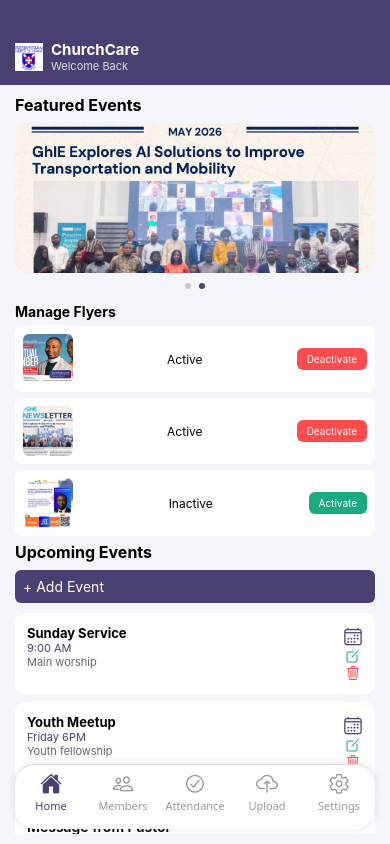
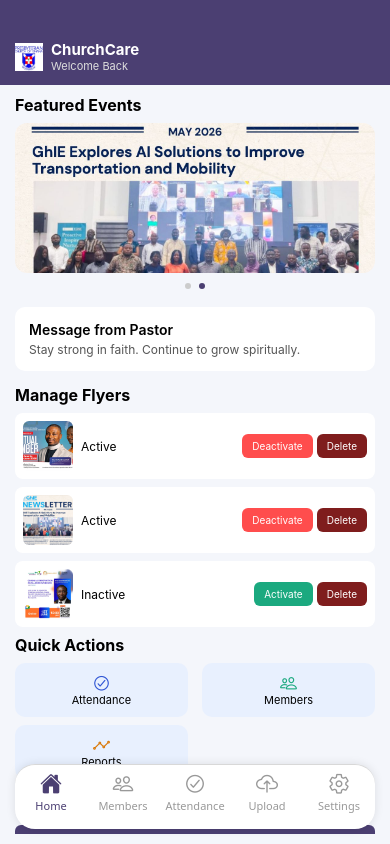
Before and after one commit to akowuahyeb-del/churchCareFinal, a React Native app: screen /Home in a window 390 px wide. Built offline with nearby package versions, Linux system fonts and the light colour scheme.

Commit message:
Member Screen working againn

```diff
--- a/screens/HomeScreen.js
+++ b/screens/HomeScreen.js
@@ -24,7 +24,7 @@ export default function HomeScreen() {
   const [activeIndex, setActiveIndex] = useState(0);
   const [selectedImage, setSelectedImage] = useState(null);
 
-  /* ✅ FLYERS */
+  /* FLYERS */
   const [flyers, setFlyers] = useState([
     { id: "1", image: require("../assets/flyer1.jpg"), active: true },
     { id: "2", image: require("../assets/flyer2.jpg"), active: true },
@@ -33,7 +33,17 @@ export default function HomeScreen() {
 
   const activeFlyers = flyers.filter(f => f.active);
 
-  /* ✅ EVENTS */
+  /* FLYER DELETE */
+  const [flyerToDelete, setFlyerToDelete] = useState(null);
+  const [deleteFlyerModalVisible, setDeleteFlyerModalVisible] = useState(false);
+
+  const confirmDeleteFlyer = () => {
+    setFlyers(prev => prev.filter(f => f.id !== flyerToDelete.id));
+    setDeleteFlyerModalVisible(false);
+    setFlyerToDelete(null);
+  };
+
+  /* EVENTS */
   const [events, setEvents] = useState([
     { id: "1", title: "Sunday Service", date: "9:00 AM", desc: "Main worship", active: true },
     { id: "2", title: "Youth Meetup", date: "Friday 6PM", desc: "Youth fellowship", active: true }
@@ -41,7 +51,7 @@ export default function HomeScreen() {
 
   const activeEvents = events.filter(e => e.active);
 
-  /* ✅ STATES */
+  /* STATES */
   const [createModalVisible, setCreateModalVisible] = useState(false);
   const [editModalVisible, setEditModalVisible] = useState(false);
   const [deleteModalVisible, setDeleteModalVisible] = useState(false);
@@ -57,9 +67,10 @@ export default function HomeScreen() {
   const [editDate, setEditDate] = useState("");
   const [editDesc, setEditDesc] = useState("");
 
-  /* ✅ FUNCTIONS */
+  /* FUNCTIONS */
 
   const createEvent = () => {
+    if (!newTitle.trim()) return;
     const newEvent = {
       id: Date.now().toString(),
       title: newTitle,
@@ -67,7 +78,6 @@ export default function HomeScreen() {
       desc: newDesc,
       active: true
     };
-
     setEvents(prev => [newEvent, ...prev]);
     setCreateModalVisible(false);
     setNewTitle(""); setNewDate(""); setNewDesc("");
@@ -102,35 +112,29 @@ export default function HomeScreen() {
     setDeleteModalVisible(false);
   };
 
-  /* ✅ AUTO SLIDE */
+  /* AUTO SLIDE */
   useEffect(() => {
     if (activeFlyers.length === 0) return;
 
     const interval = setInterval(() => {
-
-      currentIndex.current =
-        (currentIndex.current + 1) % activeFlyers.length;
-
+      currentIndex.current = (currentIndex.current + 1) % activeFlyers.length;
       setActiveIndex(currentIndex.current);
-
       scrollRef.current?.scrollTo({
         x: currentIndex.current * (screenWidth - 30),
         animated: true
       });
-
     }, 3000);
 
     return () => clearInterval(interval);
-
   }, [flyers]);
 
   return (
     <View style={{ flex: 1, backgroundColor: "#f4f6fb", paddingBottom: 10 }}>
 
-      {/* ✅ HEADER */}
+      {/* HEADER */}
       <View style={styles.header}>
         <View style={styles.headerRow}>
-          <Image source={require("../assets/logo.png")} style={styles.logo}/>
+          <Image source={require("../assets/logo.png")} style={styles.logo} />
           <View>
             <Text style={styles.headerTitle}>ChurchCare</Text>
             <Text style={styles.headerSub}>Welcome Back</Text>
@@ -140,7 +144,7 @@ export default function HomeScreen() {
 
       <ScrollView showsVerticalScrollIndicator={false} contentContainerStyle={{ paddingBottom: 120 }}>
 
-        {/* ✅ CAROUSEL */}
+        {/* 1 — CAROUSEL */}
         <View style={styles.carouselWrapper}>
           <Text style={styles.sectionTitle}>Featured Events</Text>
 
@@ -149,65 +153,92 @@ export default function HomeScreen() {
               <TouchableOpacity key={item.id}
                 onPress={() => setSelectedImage(item.image)}
                 style={{ width: screenWidth - 30, marginRight: 10 }}>
-                <Image source={item.image} style={styles.carouselImage}/>
+                <Image source={item.image} style={styles.carouselImage} />
               </TouchableOpacity>
             ))}
           </ScrollView>
 
           <View style={styles.dotsContainer}>
             {activeFlyers.map((_, index) => (
-              <View
-                key={index}
-                style={[
-                  styles.dot,
-                  activeIndex === index && styles.activeDot
-                ]}
-              />
+              <View key={index} style={[styles.dot, activeIndex === index && styles.activeDot]} />
             ))}
           </View>
         </View>
 
-        {/* ✅ MANAGE FLYERS */}
+        {/* 2 — MESSAGE FROM PASTOR */}
+        <View style={styles.messageCard}>
+          <Text style={styles.messageTitle}>Message from Pastor</Text>
+          <Text style={styles.messageText}>
+            Stay strong in faith. Continue to grow spiritually.
+          </Text>
+        </View>
+
+        {/* 3 — MANAGE FLYERS */}
         <View style={styles.adminPanel}>
           <Text style={styles.adminTitle}>Manage Flyers</Text>
 
           {flyers.map(item => (
             <View key={item.id} style={styles.adminRow}>
-              <Image source={item.image} style={styles.adminImage}/>
+              <Image source={item.image} style={styles.adminImage} />
 
               <Text style={styles.statusText}>
                 {item.active ? "Active" : "Inactive"}
               </Text>
 
+              {/* Toggle Active/Inactive */}
               <TouchableOpacity
-                style={[
-                  styles.adminBtn,
-                  { backgroundColor: item.active ? "#ff4d4d" : "#1BA97F" }
-                ]}
-                onPress={() => {
+                style={[styles.adminBtn, { backgroundColor: item.active ? "#ff4d4d" : "#1BA97F" }]}
+                onPress={() =>
                   setFlyers(prev =>
-                    prev.map(f =>
-                      f.id === item.id
-                        ? { ...f, active: !f.active }
-                        : f
-                    )
-                  );
-                }}
+                    prev.map(f => f.id === item.id ? { ...f, active: !f.active } : f)
+                  )
+                }
               >
                 <Text style={styles.adminBtnText}>
                   {item.active ? "Deactivate" : "Activate"}
                 </Text>
               </TouchableOpacity>
+
+              {/* Delete Flyer */}
+              <TouchableOpacity
+                style={[styles.adminBtn, { backgroundColor: "#7f1d1d", marginLeft: 4 }]}
+                onPress={() => {
+                  setFlyerToDelete(item);
+                  setDeleteFlyerModalVisible(true);
+                }}
+              >
+                <Text style={styles.adminBtnText}>Delete</Text>
+              </TouchableOpacity>
             </View>
           ))}
         </View>
 
-        {/* ✅ EVENTS */}
-        <View style={{ paddingHorizontal: 15 }}>
+        {/* 4 — QUICK ACTIONS */}
+        <Text style={[styles.sectionTitle, { paddingHorizontal: 15 }]}>Quick Actions</Text>
+
+        <View style={styles.quickGrid}>
+          <TouchableOpacity style={styles.quickCard}>
+            <Ionicons name="checkmark-circle-outline" size={18} color="#2F55D4" />
+            <Text style={styles.quickText}>Attendance</Text>
+          </TouchableOpacity>
+
+          <TouchableOpacity style={styles.quickCard}>
+            <Ionicons name="people-outline" size={18} color="#1BA97F" />
+            <Text style={styles.quickText}>Members</Text>
+          </TouchableOpacity>
+
+          <TouchableOpacity style={styles.quickCard}>
+            <Ionicons name="analytics-outline" size={18} color="#D97706" />
+            <Text style={styles.quickText}>Reports</Text>
+          </TouchableOpacity>
+        </View>
+
+        {/* 5 — UPCOMING EVENTS */}
+        <View style={{ paddingHorizontal: 15, marginTop: 10 }}>
           <Text style={styles.sectionTitle}>Upcoming Events</Text>
 
           <TouchableOpacity style={styles.addBtn} onPress={() => setCreateModalVisible(true)}>
-            <Text style={{ color:"#fff" }}>+ Add Event</Text>
+            <Text style={{ color: "#fff" }}>+ Add Event</Text>
           </TouchableOpacity>
 
           {activeEvents.map(event => (
@@ -218,105 +249,108 @@ export default function HomeScreen() {
                 <Text style={styles.eventDesc}>{event.desc}</Text>
               </View>
 
-              <View style={{ alignItems:"center" }}>
-                <Ionicons name="calendar-outline" size={20} color="#4B3F72"/>
+              <View style={{ alignItems: "center", gap: 6 }}>
+                <Ionicons name="calendar-outline" size={20} color="#4B3F72" />
 
-                {/* ✅ FIXED EDIT */}
                 <TouchableOpacity onPress={() => editEvent(event)}>
-                  <Ionicons name="create-outline" size={16} color="#1BA97F"/>
+                  <Ionicons name="create-outline" size={20} color="#1BA97F" />
                 </TouchableOpacity>
 
-                {/* ✅ FIXED DELETE */}
                 <TouchableOpacity onPress={() => deleteEvent(event)}>
-                  <Ionicons name="trash-outline" size={16} color="#ff4d4d"/>
+                  <Ionicons name="trash-outline" size={20} color="#ff4d4d" />
                 </TouchableOpacity>
               </View>
             </View>
           ))}
         </View>
 
-        {/* ✅ MESSAGE */}
-        <View style={styles.messageCard}>
-          <Text style={styles.messageTitle}>Message from Pastor</Text>
-          <Text style={styles.messageText}>
-            Stay strong in faith. Continue to grow spiritually.
-          </Text>
-        </View>
-
-        {/* ✅ QUICK ACTIONS */}
-        <Text style={[styles.sectionTitle,{paddingHorizontal:15}]}>Quick Actions</Text>
-
-        <View style={styles.quickGrid}>
-          <TouchableOpacity style={styles.quickCard}>
-            <Ionicons name="checkmark-circle-outline" size={18} color="#2F55D4"/>
-            <Text style={styles.quickText}>Attendance</Text>
-          </TouchableOpacity>
-
-          <TouchableOpacity style={styles.quickCard}>
-            <Ionicons name="people-outline" size={18} color="#1BA97F"/>
-            <Text style={styles.quickText}>Members</Text>
-          </TouchableOpacity>
-
-          <TouchableOpacity style={styles.quickCard}>
-            <Ionicons name="analytics-outline" size={18} color="#D97706"/>
-            <Text style={styles.quickText}>Reports</Text>
-          </TouchableOpacity>
-        </View>
-
       </ScrollView>
 
-      {/* ✅ CREATE MODAL */}
-      <Modal visible={createModalVisible} transparent>
+      {/* CREATE EVENT MODAL */}
+      <Modal visible={createModalVisible} transparent animationType="fade">
         <View style={styles.modalWrap}>
           <View style={styles.modalBox}>
-            <Text>Create Event</Text>
-            <TextInput style={styles.input} placeholder="Title" value={newTitle} onChangeText={setNewTitle}/>
-            <TextInput style={styles.input} placeholder="Date" value={newDate} onChangeText={setNewDate}/>
-            <TextInput style={styles.input} placeholder="Description" value={newDesc} onChangeText={setNewDesc}/>
+            <Text style={styles.modalTitle}>Create Event</Text>
+            <TextInput style={styles.input} placeholder="Title" value={newTitle} onChangeText={setNewTitle} />
+            <TextInput style={styles.input} placeholder="Date / Time" value={newDate} onChangeText={setNewDate} />
+            <TextInput style={styles.input} placeholder="Description" value={newDesc} onChangeText={setNewDesc} />
             <TouchableOpacity style={styles.modalBtn} onPress={createEvent}>
-              <Text style={{color:"#fff"}}>Create</Text>
+              <Text style={{ color: "#fff" }}>Create</Text>
             </TouchableOpacity>
-          </View>
-        </View>
-      </Modal>
-
-      {/* ✅ EDIT MODAL */}
-      <Modal visible={editModalVisible} transparent>
-        <View style={styles.modalWrap}>
-          <View style={styles.modalBox}>
-            <Text>Edit Event</Text>
-            <TextInput style={styles.input} value={editTitle} onChangeText={setEditTitle}/>
-            <TextInput style={styles.input} value={editDate} onChangeText={setEditDate}/>
-            <TextInput style={styles.input} value={editDesc} onChangeText={setEditDesc}/>
-            <TouchableOpacity style={styles.modalBtn} onPress={saveEdit}>
-              <Text style={{color:"#fff"}}>Save</Text>
-            </TouchableOpacity>
-          </View>
-        </View>
-      </Modal>
-
-      {/* ✅ DELETE MODAL */}
-      <Modal visible={deleteModalVisible} transparent>
-        <View style={styles.modalWrap}>
-          <View style={styles.modalBox}>
-            <Text>Delete this event?</Text>
-
-            <TouchableOpacity style={[styles.modalBtn,{backgroundColor:"#ff4d4d"}]} onPress={confirmDelete}>
-              <Text style={{ color:"#fff" }}>Delete</Text>
-            </TouchableOpacity>
-
-            <TouchableOpacity style={[styles.modalBtn,{backgroundColor:"#ccc"}]} onPress={() => setDeleteModalVisible(false)}>
+            <TouchableOpacity style={[styles.modalBtn, { backgroundColor: "#ccc", marginTop: 6 }]}
+              onPress={() => setCreateModalVisible(false)}>
               <Text>Cancel</Text>
             </TouchableOpacity>
           </View>
         </View>
       </Modal>
 
-      {/* ✅ IMAGE MODAL */}
-      <Modal visible={!!selectedImage} transparent>
+      {/* EDIT EVENT MODAL */}
+      <Modal visible={editModalVisible} transparent animationType="fade">
+        <View style={styles.modalWrap}>
+          <View style={styles.modalBox}>
+            <Text style={styles.modalTitle}>Edit Event</Text>
+            <TextInput style={styles.input} placeholder="Title" value={editTitle} onChangeText={setEditTitle} />
+            <TextInput style={styles.input} placeholder="Date / Time" value={editDate} onChangeText={setEditDate} />
+            <TextInput style={styles.input} placeholder="Description" value={editDesc} onChangeText={setEditDesc} />
+            <TouchableOpacity style={styles.modalBtn} onPress={saveEdit}>
+              <Text style={{ color: "#fff" }}>Save Changes</Text>
+            </TouchableOpacity>
+            <TouchableOpacity style={[styles.modalBtn, { backgroundColor: "#ccc", marginTop: 6 }]}
+              onPress={() => setEditModalVisible(false)}>
+              <Text>Cancel</Text>
+            </TouchableOpacity>
+          </View>
+        </View>
+      </Modal>
+
+      {/* DELETE EVENT MODAL */}
+      <Modal visible={deleteModalVisible} transparent animationType="fade">
+        <View style={styles.modalWrap}>
+          <View style={styles.modalBox}>
+            <Text style={styles.modalTitle}>Delete Event?</Text>
+            <Text style={{ color: "#666", marginBottom: 14, textAlign: "center" }}>
+              "{eventToDelete?.title}" will be permanently removed.
+            </Text>
+            <TouchableOpacity style={[styles.modalBtn, { backgroundColor: "#ff4d4d" }]} onPress={confirmDelete}>
+              <Text style={{ color: "#fff" }}>Yes, Delete</Text>
+            </TouchableOpacity>
+            <TouchableOpacity style={[styles.modalBtn, { backgroundColor: "#ccc", marginTop: 6 }]}
+              onPress={() => setDeleteModalVisible(false)}>
+              <Text>Cancel</Text>
+            </TouchableOpacity>
+          </View>
+        </View>
+      </Modal>
+
+      {/* DELETE FLYER MODAL */}
+      <Modal visible={deleteFlyerModalVisible} transparent animationType="fade">
+        <View style={styles.modalWrap}>
+          <View style={styles.modalBox}>
+            <Text style={styles.modalTitle}>Delete Flyer?</Text>
+            <Text style={{ color: "#666", marginBottom: 14, textAlign: "center" }}>
+              This flyer will be permanently removed from the list.
+            </Text>
+            {flyerToDelete && (
+              <Image source={flyerToDelete.image} style={styles.flyerPreview} />
+            )}
+            <TouchableOpacity style={[styles.modalBtn, { backgroundColor: "#ff4d4d", marginTop: 12 }]}
+              onPress={confirmDeleteFlyer}>
+              <Text style={{ color: "#fff" }}>Yes, Delete</Text>
+            </TouchableOpacity>
+            <TouchableOpacity style={[styles.modalBtn, { backgroundColor: "#ccc", marginTop: 6 }]}
+              onPress={() => setDeleteFlyerModalVisible(false)}>
+              <Text>Cancel</Text>
+            </TouchableOpacity>
+          </View>
+        </View>
+      </Modal>
+
+      {/* IMAGE FULLSCREEN MODAL */}
+      <Modal visible={!!selectedImage} transparent animationType="fade">
         <View style={styles.modalWrap}>
           <Pressable onPress={() => setSelectedImage(null)}>
-            <Image source={selectedImage} style={styles.fullImage}/>
+            <Image source={selectedImage} style={styles.fullImage} />
           </Pressable>
         </View>
       </Modal>
@@ -325,51 +359,51 @@ export default function HomeScreen() {
   );
 }
 
-/* ✅ STYLES (UNCHANGED) */
 const styles = StyleSheet.create({
-  header:{backgroundColor:"#4B3F72",paddingTop:40,paddingBottom:12,paddingHorizontal:15},
-  headerRow:{flexDirection:"row",alignItems:"center"},
-  logo:{width:28,height:28,marginRight:8},
-  headerTitle:{color:"#fff",fontSize:15,fontWeight:"700"},
-  headerSub:{color:"#ddd",fontSize:11},
+  header: { backgroundColor: "#4B3F72", paddingTop: 40, paddingBottom: 12, paddingHorizontal: 15 },
+  headerRow: { flexDirection: "row", alignItems: "center" },
+  logo: { width: 28, height: 28, marginRight: 8 },
+  headerTitle: { color: "#fff", fontSize: 15, fontWeight: "700" },
+  headerSub: { color: "#ddd", fontSize: 11 },
 
-  carouselWrapper:{marginTop:10,paddingHorizontal:15},
-  carouselImage:{width:"100%",height:150,borderRadius:12},
-  dotsContainer:{flexDirection:"row",justifyContent:"center",marginTop:6},
-  dot:{width:6,height:6,backgroundColor:"#ccc",margin:4,borderRadius:3},
-  activeDot:{backgroundColor:"#4B3F72"},
+  carouselWrapper: { marginTop: 10, paddingHorizontal: 15 },
+  carouselImage: { width: "100%", height: 150, borderRadius: 12 },
+  dotsContainer: { flexDirection: "row", justifyContent: "center", marginTop: 6 },
+  dot: { width: 6, height: 6, backgroundColor: "#ccc", margin: 4, borderRadius: 3 },
+  activeDot: { backgroundColor: "#4B3F72" },
 
-  adminPanel:{paddingHorizontal:15,marginTop:10},
-  adminTitle:{fontWeight:"700",marginBottom:6},
-  adminRow:{flexDirection:"row",alignItems:"center",justifyContent:"space-between",marginBottom:6,backgroundColor:"#fff",padding:8,borderRadius:8},
-  adminImage:{width:50,height:50,borderRadius:6},
-  statusText:{fontSize:12},
+  messageCard: { backgroundColor: "#fff", marginHorizontal: 15, marginTop: 14, padding: 14, borderRadius: 10 },
+  messageTitle: { fontWeight: "600", marginBottom: 4 },
+  messageText: { fontSize: 12, color: "#555" },
 
-  adminBtn:{paddingHorizontal:10,paddingVertical:5,borderRadius:6},
-  adminBtnText:{color:"#fff",fontSize:10},
+  adminPanel: { paddingHorizontal: 15, marginTop: 14 },
+  adminTitle: { fontWeight: "700", marginBottom: 8, fontSize: 16 },
+  adminRow: { flexDirection: "row", alignItems: "center", justifyContent: "space-between", marginBottom: 8, backgroundColor: "#fff", padding: 8, borderRadius: 8 },
+  adminImage: { width: 50, height: 50, borderRadius: 6 },
+  statusText: { fontSize: 12, flex: 1, marginLeft: 8 },
+  adminBtn: { paddingHorizontal: 10, paddingVertical: 6, borderRadius: 6 },
+  adminBtnText: { color: "#fff", fontSize: 10 },
 
-  sectionTitle:{fontSize:16,fontWeight:"700",marginBottom:8},
+  sectionTitle: { fontSize: 16, fontWeight: "700", marginBottom: 8 },
 
-  eventCard:{flexDirection:"row",backgroundColor:"#fff",padding:12,borderRadius:10,marginBottom:8},
+  quickGrid: { flexDirection: "row", flexWrap: "wrap", justifyContent: "space-between", paddingHorizontal: 15 },
+  quickCard: { width: "48%", padding: 10, backgroundColor: "#E8F0FE", borderRadius: 10, marginBottom: 8, alignItems: "center" },
+  quickText: { fontSize: 11 },
 
-  eventTitle:{fontWeight:"700",fontSize:13},
-  eventDate:{fontSize:11,color:"#4B3F72"},
-  eventDesc:{fontSize:11,color:"#666"},
+  eventCard: { flexDirection: "row", backgroundColor: "#fff", padding: 12, borderRadius: 10, marginBottom: 8 },
+  eventTitle: { fontWeight: "700", fontSize: 13 },
+  eventDate: { fontSize: 11, color: "#4B3F72" },
+  eventDesc: { fontSize: 11, color: "#666" },
 
-  messageCard:{backgroundColor:"#fff",margin:15,padding:12,borderRadius:10},
-  messageTitle:{fontWeight:"600"},
-  messageText:{fontSize:12,color:"#555"},
+  addBtn: { backgroundColor: "#4B3F72", padding: 8, borderRadius: 6, marginBottom: 10, alignItems: "center" },
 
-  quickGrid:{flexDirection:"row",flexWrap:"wrap",justifyContent:"space-between",paddingHorizontal:15},
-  quickCard:{width:"48%",padding:10,backgroundColor:"#E8F0FE",borderRadius:10,marginBottom:8,alignItems:"center"},
-  quickText:{fontSize:11},
+  modalWrap: { flex: 1, backgroundColor: "#000c", justifyContent: "center", alignItems: "center" },
+  modalBox: { backgroundColor: "#fff", padding: 20, borderRadius: 12, width: "85%" },
+  modalTitle: { fontWeight: "700", fontSize: 16, marginBottom: 12, textAlign: "center" },
+  input: { borderWidth: 1, borderColor: "#ddd", borderRadius: 8, marginBottom: 10, padding: 10 },
+  modalBtn: { backgroundColor: "#1BA97F", padding: 12, alignItems: "center", borderRadius: 8 },
 
-  modalWrap:{flex:1,backgroundColor:"#000c",justifyContent:"center",alignItems:"center"},
-  modalBox:{backgroundColor:"#fff",padding:15,borderRadius:10,width:"85%"},
-  input:{borderWidth:1,marginBottom:10,padding:8},
-  modalBtn:{backgroundColor:"#1BA97F",padding:10,alignItems:"center"},
+  flyerPreview: { width: "100%", height: 120, borderRadius: 8, resizeMode: "cover" },
 
-  addBtn:{backgroundColor:"#4B3F72",padding:8,borderRadius:6,marginBottom:10},
-
-  fullImage:{width:320,height:480,borderRadius:16}
+  fullImage: { width: 320, height: 480, borderRadius: 16 }
 });
```
